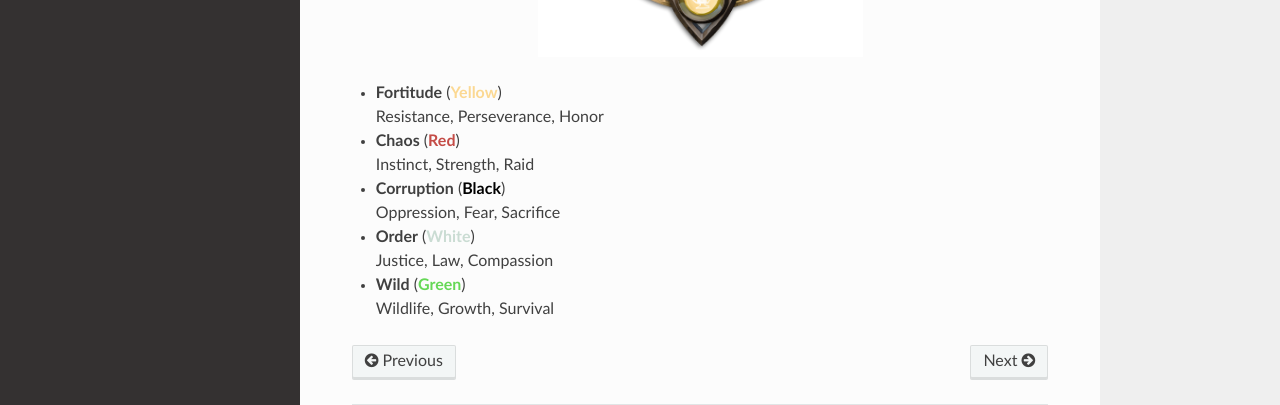
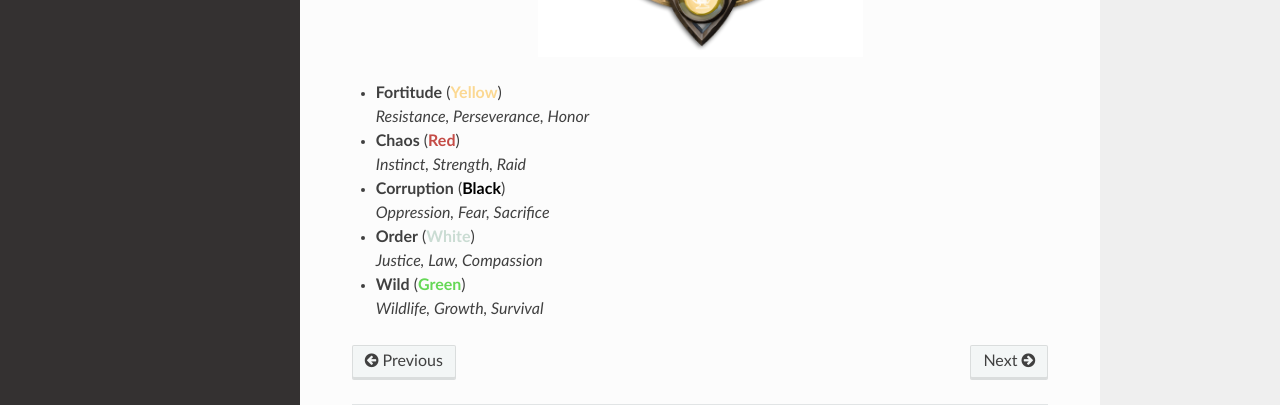
Before and after one commit to AdamLay/guilds-rules, a Sphinx documentation site: the page built from GUILDS/source/wheel_of_forces.md, in a window 1280 px wide and 1354 px high. Shown: the part 844-1249 px from the top of the window. Built offline with Sphinx 7.4.7 and the Read the Docs theme 2.0.0, drawn with Linux system fonts in a browser that asks for light colours; pages that are not in the unit, such as notebooks, are missing from menus.

```diff
--- a/GUILDS/source/wheel_of_forces.md
+++ b/GUILDS/source/wheel_of_forces.md
@@ -22,12 +22,12 @@ As you can see, there are some connections as you rotate the Wheel across Adjace
 </img>
 
 * **Fortitude** (<span style="color:#fbd892">**Yellow**</span>)<br>
-  Resistance, Perseverance, Honor
+  _Resistance, Perseverance, Honor_
 * **Chaos** (<span style="color:#c44c47">**Red**</span>)<br>
-  Instinct, Strength, Raid
+  _Instinct, Strength, Raid_
 * **Corruption** (<span style="color:black">**Black**</span>)<br>
-  Oppression, Fear, Sacrifice
+  _Oppression, Fear, Sacrifice_
 * **Order** (<span style="color:#cadcd3">**White**</span>)<br>
-  Justice, Law, Compassion
+  _Justice, Law, Compassion_
 * **Wild** (<span style="color:#65d856">**Green**</span>)<br>
-  Wildlife, Growth, Survival
+  _Wildlife, Growth, Survival_
```
